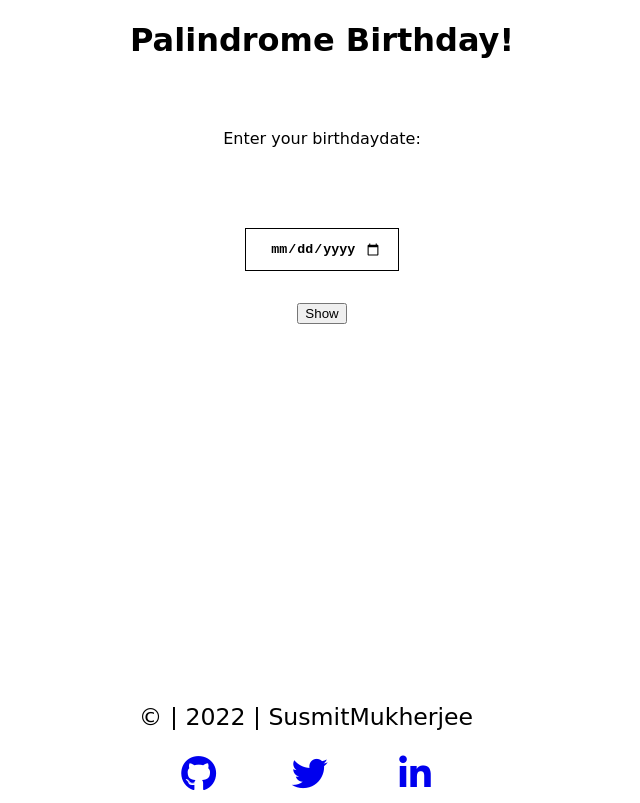
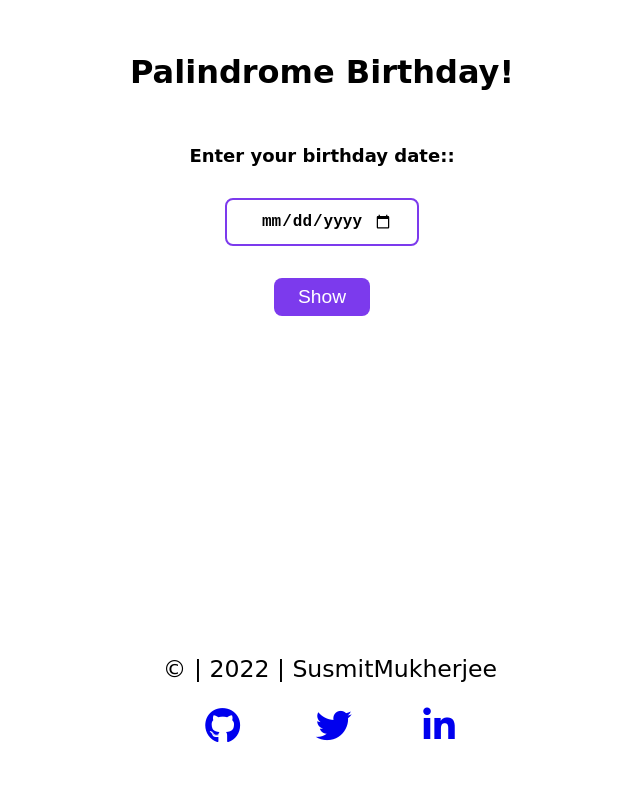
Before and after one commit to SusmitM/Birthdate-palindrome-checker, a plain HTML site: page index.html in a window 1280 px wide. Shown: the whole page, without its empty margins (318-958 px from the left). Drawn offline with Linux system fonts and the light colour scheme.

Commit message:
css updated

```diff
--- a/index.html
+++ b/index.html
@@ -10,7 +10,7 @@
 </head>
 <body>
     <h1 class="intro">Palindrome Birthday!</h1>
-    <label for="dateinput"> Enter your birthdaydate:</label>
+    <label for="dateinput"> Enter your birthday date::</label>
     <input type="date" id="dateinput">
     <div class="btndiv"><button id="btnShow">Show</button></div>
     <p id="output"></p>
--- a/style.css
+++ b/style.css
@@ -1,28 +1,53 @@
 body {
   text-align: center;
   font-family: 'Bebas Neue', cursive;
+}
+.intro{
+  padding: 2rem 0rem 0rem 0rem;
 }
 
 label {
   display: block;
   width: 100%;
-  padding: 3rem 0rem 3rem 0rem;
+  font-size: large;
+  font-weight: 600;
+  padding: 2rem 0rem 0rem 0rem;
 }
 
 #dateinput {
-  padding: 0.75rem 1rem 0.75rem 1rem;
+  text-align: center;
+  padding: 0.75rem 1.5rem 0.75rem 1.5rem;
   margin: 2rem 0rem 2rem 0rem;
-  text-align: center;
-  font-weight: bold;
-  border: 0.5px solid black;
+  font-weight: bolder;
+  font-size: large;
+  border-radius: 0.5rem;
+  border: 2px solid #7c3aed;
+}
+
+#btnShow {
+  font-size: larger;
+  font-weight: 500;
+  color: white;
+  padding: 0.5rem 1.5rem 0.5rem 1.5rem;
+  background-color: #7c3aed;
+  border: transparent;
+  border-radius: 0.5rem;
+
+}
+
+#output {
+  font-size: large;
+  margin: 2rem 0;
+  font-weight: 200;
 }
 
 .fsection {
   position: absolute;
-  width: 90%;
+  width: 100%;
   bottom: -19px;
-  font-size:2.95vh;
+  font-size: 2.95vh;
   font-weight: 400;
+  padding: 0rem 0rem 3rem 0rem;
 
 }
 
```
